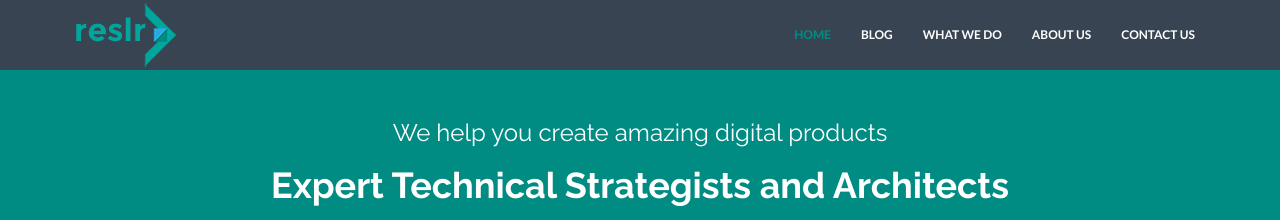
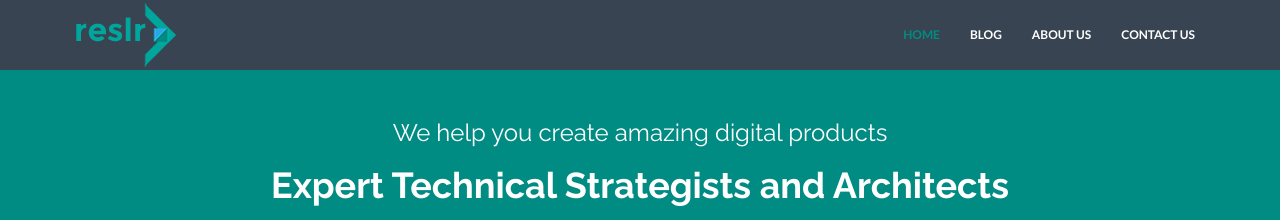
Before and after one commit to reslr/reslr.github.io, a Jekyll site: the page built from index.html, in a window 1280 px wide. Shown: the top 220 px of the page. Built offline with Jekyll 4.4.1, drawn with Linux system fonts in a browser that asks for light colours; nearby versions of some CDN libraries.

Commit message:
removes what we do

```diff
--- a/_includes/nav.html
+++ b/_includes/nav.html
@@ -14,7 +14,6 @@
       <ul class="nav navbar-nav">
         <li {% if page.title == "Home" %}class="active"{% endif %}><a href="{{"/" | prepend: site.baseurl }}">HOME</a></li>
         <li {% if page.title == "Blog" %}class="active"{% endif %}><a href="{{"/blog/" | prepend: site.baseurl }}">BLOG</a></li>
-        <li {% if page.title == "What We Do" %}class="active"{% endif %}><a href="{{"/what-we-do/" | prepend: site.baseurl }}">WHAT WE DO</a></li>
         <li {% if page.title == "About Us" %}class="active"{% endif %}><a href="{{"/about/" | prepend: site.baseurl }}">ABOUT US</a></li>
         <li {% if page.title == "Contact Us" %}class="active"{% endif %}><a href="{{"/contact/" | prepend: site.baseurl }}">CONTACT US</a></li>
       </ul>
```
